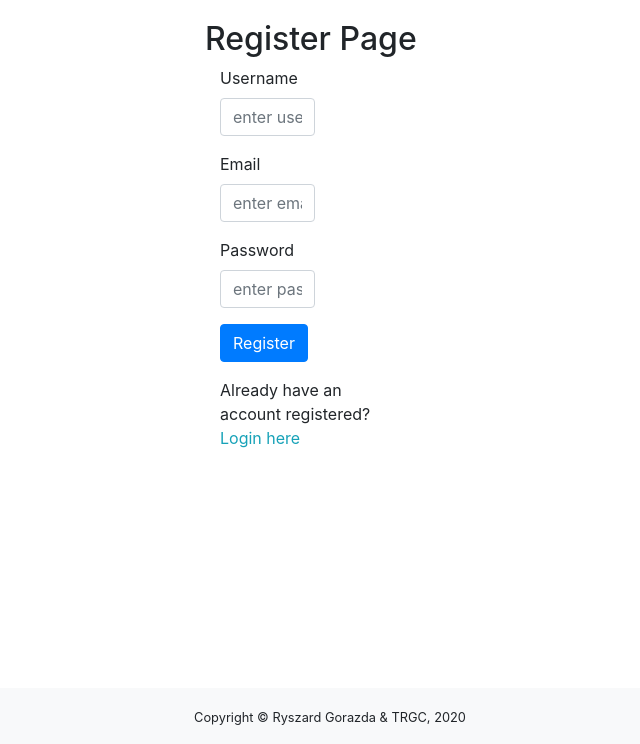
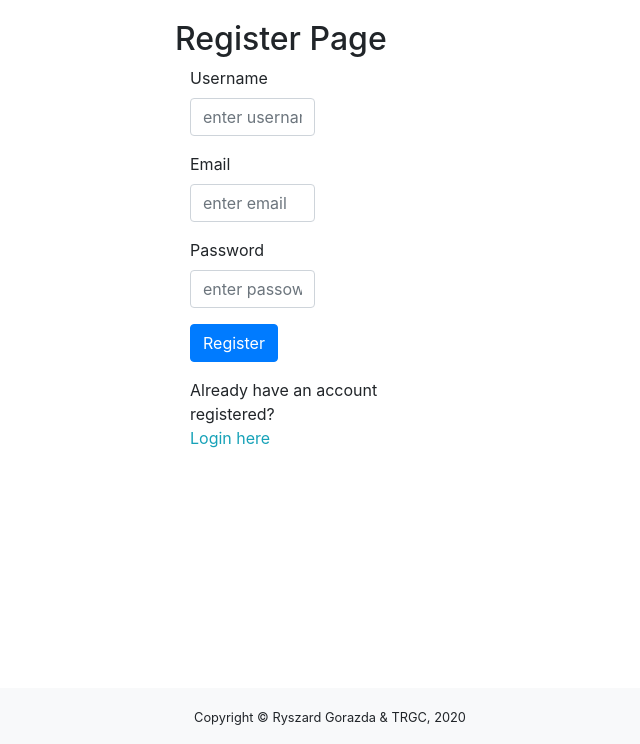
Before and after one commit to Rygorazd/TRGC-WebApp-DEV, a PHP site: page /register.php in a window 1280 px wide. Shown: the part 56-800 px from the top of the page, without its empty margins (310-950 px from the left). Run offline with PHP 8.4, Linux system fonts and the light colour scheme.

Commit message:
register

```diff
--- a/HTML/register.php
+++ b/HTML/register.php
@@ -125,8 +125,6 @@ if(isset($_REQUEST['btn_register'])) //button name "btn_register"
       <!-- main content-->
       <div class="container">
         <div class="wrapper">
-	  	    <div class="container">
-			  		<div class="col-lg-12">
 
 		<?php
 		if(isset($errorMsg))
@@ -189,9 +187,7 @@ if(isset($_REQUEST['btn_register'])) //button name "btn_register"
 
 		</div>
 
-	</div>
 
-  </div>
       </div>
 
 
```
